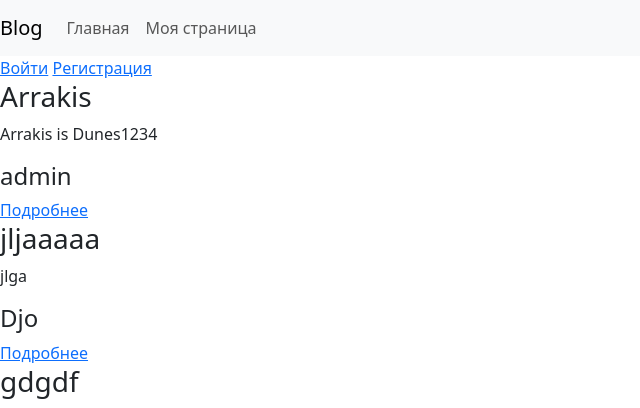
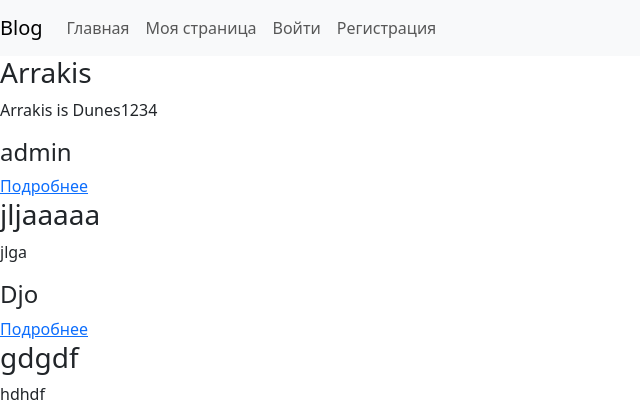
Before and after one commit to MansurAzimov/Arrakis-Network, a Django app: page / in a window 1280 px wide. Shown: the top 408 px of the page, without its empty margins (0-640 px from the left). Run offline with Django 4.2, Linux system fonts and the light colour scheme; data comes from the database, SQL or seed files in the repository; both versions use the stored data as it was after the commit.

Commit message:
update navbar

```diff
--- a/templates/base.html
+++ b/templates/base.html
@@ -21,7 +21,27 @@
             <li class="nav-item">
               <a class="nav-link" href="#">Моя страница</a>
             </li>
+            {% if user.is_authenticated %}
+        </li>
+        <li class="nav-item">
+          <a class="nav-link" href="{% url 'new_post' %}">Новый пост</a>
+        </li>
+        </li>
+        <li class="nav-item">
+          <a class="nav-link" href="{% url 'logout' %}">Выйти</a>
+        </li>
+        {% else %}
+        </li>
+        <li class="nav-item">
+          <a class="nav-link" href="{% url 'login' %}">Войти</a>
+        </li>
+        </li>
+        <li class="nav-item">
+          <a class="nav-link" href="{% url 'signup' %}">Регистрация</a>
+        </li>
+        {% endif %}
           </ul>
+
         </div>
       </nav>
     {% block content %}
--- a/templates/posts/index.html
+++ b/templates/posts/index.html
@@ -1,14 +1,6 @@
 {% extends 'base.html'%}
 
 {% block content %}
-{% if user.is_authenticated %}
-    {{ user.username }}
-    <a href="{% url 'new_post' %}">Новый пост</a>
-    <a href="{% url 'logout' %}">Выйти</a>
-{% else %}
-<a href="{% url 'login' %}">Войти</a>
-<a href="{% url 'signup' %}">Регистрация</a>
-{% endif %}
 {% for post in posts %}
 <h3>{{ post.title }}</h3>
 <p>{{ post.body }}</p>
```
Also changed, not shown: db.sqlite3.
